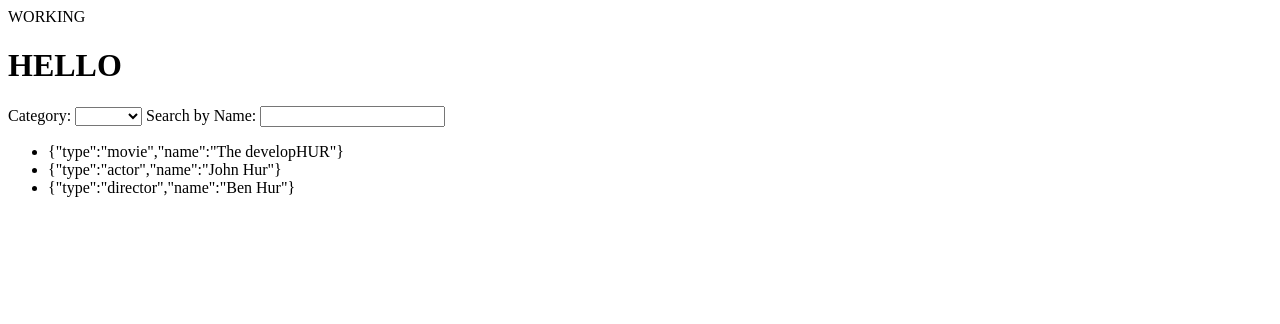
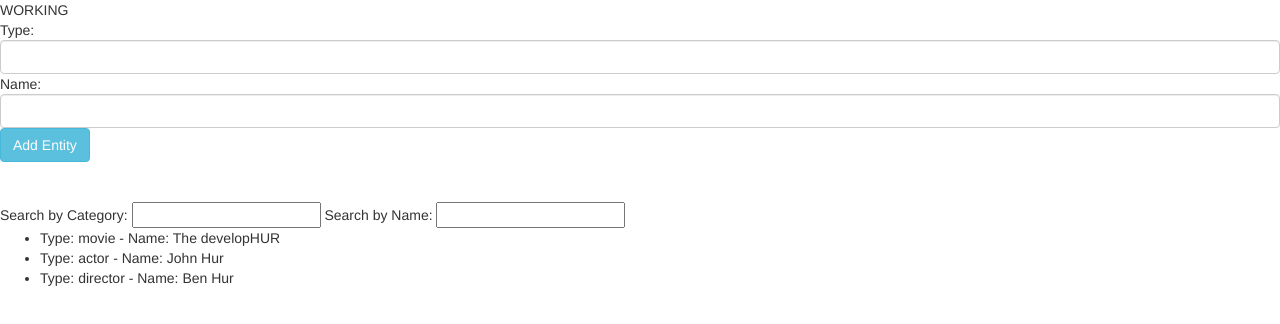
Before and after one commit to johnhur/searchDirective, a plain HTML site: page index.html in a window 1280 px wide. Drawn offline with nearby package versions, Linux system fonts and the light colour scheme; some packages are replaced by stand-ins of ours.

Commit message:
added working input form for category and name

```diff
--- a/index.html
+++ b/index.html
@@ -15,6 +15,8 @@
 	<script type="text/javascript" src="/js/directives.js"></script>
 	<script type="text/javascript" src="/js/services.js"></script>
 
+	<link rel="stylesheet" href="https://maxcdn.bootstrapcdn.com/bootstrap/3.3.5/css/bootstrap.min.css">
+
 </head>
 <body ng-controller="SearchController">
 {{test}}
--- a/js/controllers.js
+++ b/js/controllers.js
@@ -8,7 +8,8 @@ app.controller('SearchController', ['$scope', function($scope){
 	$scope.test = "WORKING"
 
 	$scope.addEntity = function(input){
-		$scope.input = []
+		$scope.data.push($scope.newEnt)
+		$scope.newEnt = ""
 	}
 
 }])
--- a/partials/search.html
+++ b/partials/search.html
@@ -1,25 +1,20 @@
-<h1>HELLO</h1>
 
-Category: <select ng-model="choice">
-	<option value="movie">movie</option>
-	<option value="actor">actor</option>
-	<option value="director">director</option>
-</select>
 
-Search by Name: <input ng-model="search">
+<div style="margin-left: 15%, margin-right: ">
+Type: <input class="form-control" ng-model="newEnt.type">
+Name: <input class="form-control" ng-model="newEnt.name">
+<button ng-click="addEntity()" type="button" class="btn btn-info">Add Entity</button>
+</div>
 
-<!-- 		<div ng-show="choice === option">
+<br></br>
+<div>
+Search by Category:
+<input ng-model="choice">
 
-		<input> -->
+Search by Name:
+
+<input ng-model="search">
 			<ul>
-				<li ng-repeat="object in data | filter: choice | filter: search "> {{object}}</li>
+				<li ng-repeat="object in data | filter: choice | filter: search "> Type: {{object.type}} - Name: {{object.name}}</li>
 			</ul>
-<!--  -->
-
-<!-- 		<ul ng-show="choice === 'actors'">
-			<li ng-repeat="object in actors"> {{object.name}}</li>
-		</ul>
-
-		<ul ng-show="choice === 'directors'">
-			<li ng-repeat="object in directors"> {{object.name}}</li>
-		</ul> -->
+</div>
```
